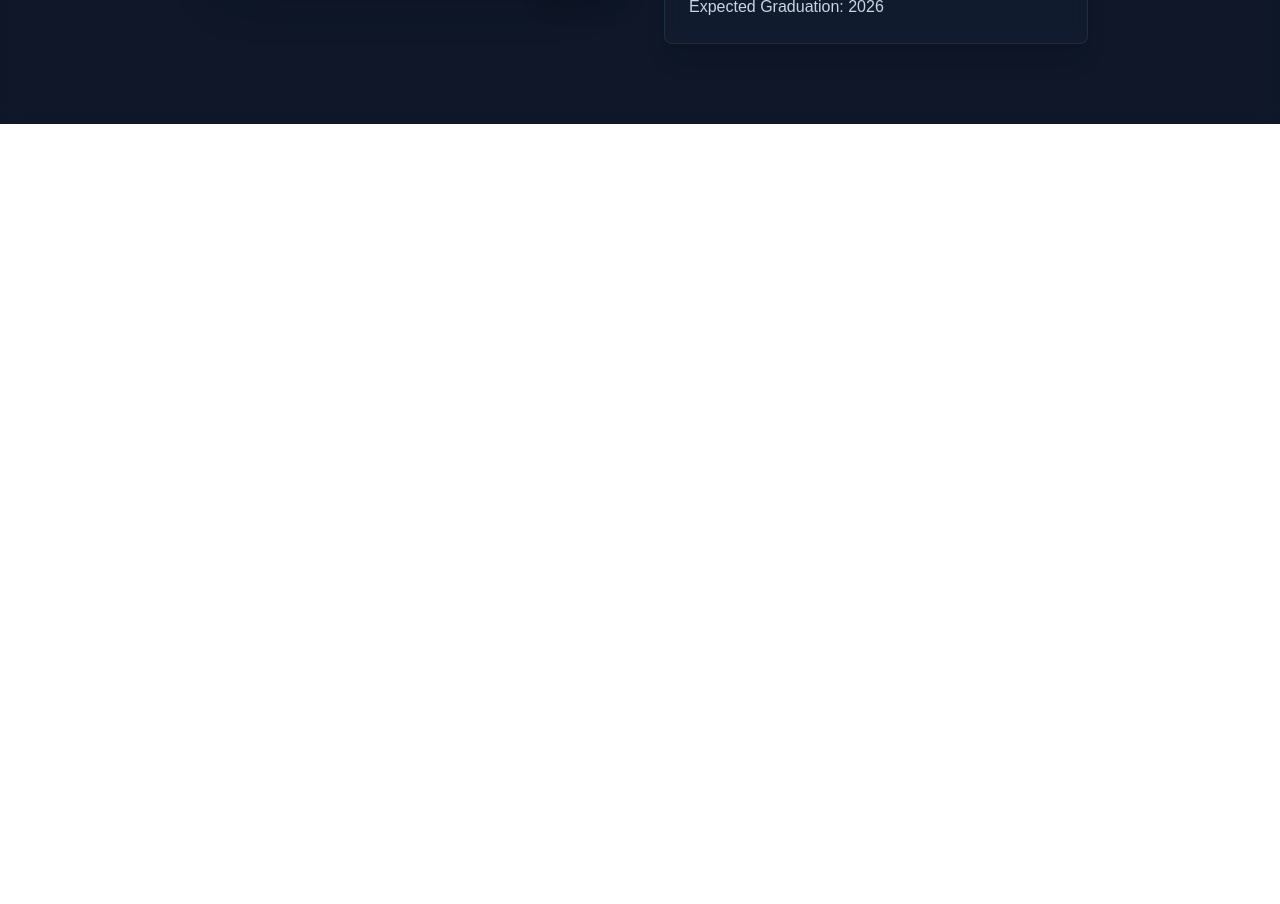
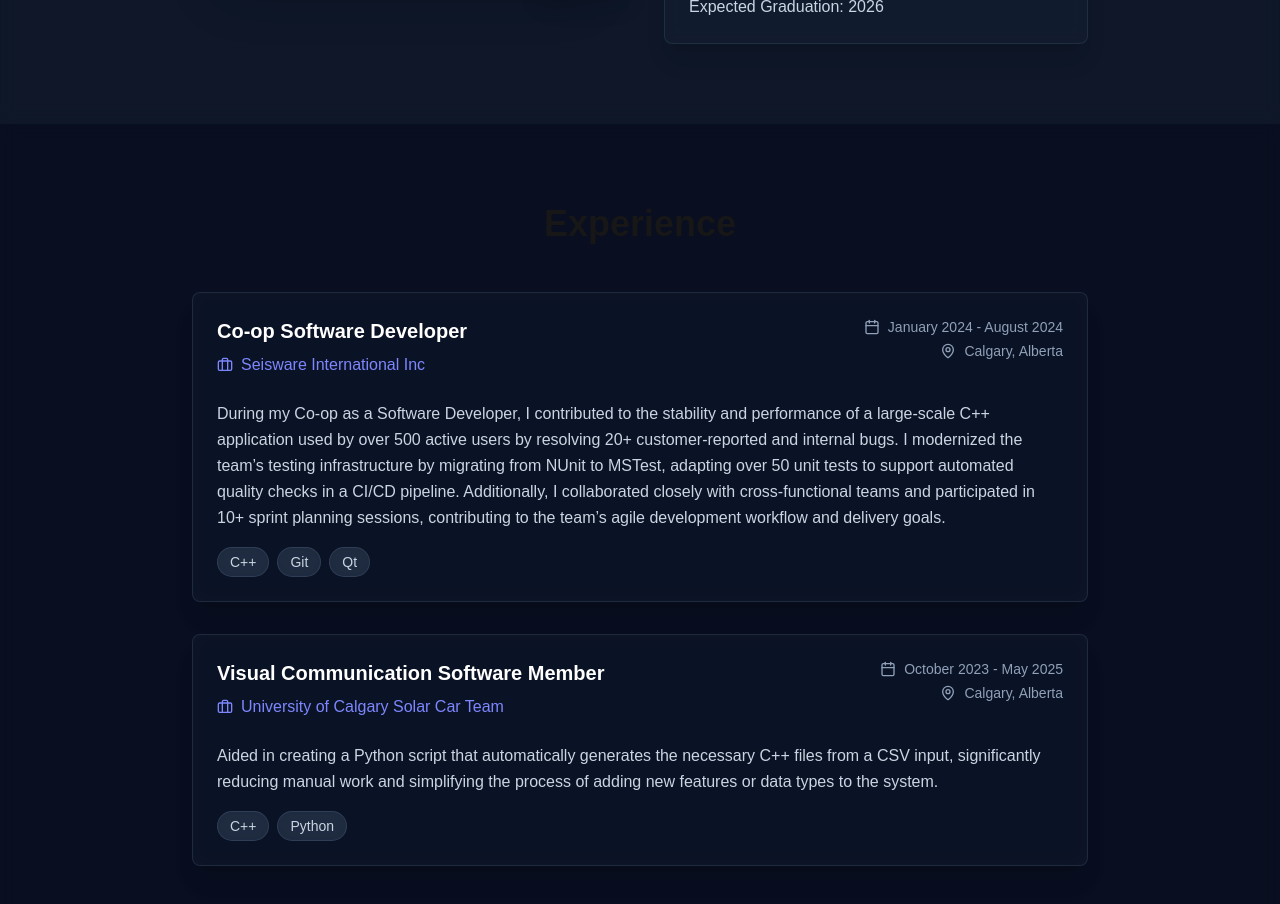
Before and after one commit to jtran217/portfolio, a Next.js app: page / in a window 1280 px wide. Shown: the part 1320-2224 px from the top of the page. Before the commit the page ends 1444 px from the top, so only its background shows below. Built offline with nearby package versions, Linux system fonts and the light colour scheme.

Commit message:
Experience Section done
Signed-off-by: Johnny Tran <jktran1998@gmail.com>

```diff
--- a/src/app/page.tsx
+++ b/src/app/page.tsx
@@ -1,4 +1,5 @@
 import About from "@/components/About";
+import Experience from "@/components/Experience";
 import Header from "@/components/Header";
 import Hero from "@/components/Hero";
 
@@ -8,6 +9,7 @@ export default function Home() {
       <Header />
       <Hero />
       <About />
+      <Experience />
     </div>
   );
 }
--- /dev/null
+++ b/src/components/Experience.tsx
@@ -0,0 +1,69 @@
+import React from "react";
+import { Briefcase, Calendar, MapPin } from "lucide-react";
+import { experiences } from "@/data/experience";
+
+const Experience = () => {
+  return (
+    <section
+      id="experience"
+      className="py-20 px-6 bg-slate-950/50 backdrop-blur-sm"
+    >
+      <div className="container mx-auto max-w-4xl">
+        <h2 className="text-3xl md:text-4xl font-bold text-center mb-12 gradient-text">
+          Experience
+        </h2>
+
+        <div className="space-y-8">
+          {experiences.map((exp) => (
+            <div
+              key={exp.id}
+              className="bg-slate-800/30 rounded-lg p-6 border border-slate-700/50 hover:border-indigo-500/50 transition-all shadow-xl backdrop-blur-sm card-hover"
+            >
+              <div className="flex flex-col md:flex-row md:items-start md:justify-between mb-4">
+                <div className="flex-1">
+                  <h3 className="text-xl font-bold text-white mb-2">
+                    {exp.title}
+                  </h3>
+                  <div className="flex items-center text-indigo-400 mb-2">
+                    <Briefcase className="w-4 h-4 mr-2" />
+                    <span className="font-medium">{exp.company}</span>
+                  </div>
+                </div>
+
+                <div className="flex flex-col md:items-end text-sm text-slate-400 mt-2 md:mt-0">
+                  <div className="flex flex-col md:items-end text-sm text-slate-400 mt-2 md:mt-0">
+                    <div className="flex items-center mb-1">
+                      <Calendar className="w-4 h-4 mr-2" />
+                      <span>{exp.duration}</span>
+                    </div>
+                    <div className="flex items-center">
+                      <MapPin className="w-4 h-4 mr-2" />
+                      <span>{exp.location}</span>
+                    </div>
+                  </div>
+                </div>
+              </div>
+
+              <p className="text-slate-300 mb-4 leading-relaxed">
+                {exp.description}
+              </p>
+
+              <div className="flex flex-wrap gap-2">
+                {exp.technologies.map((tech, index) => (
+                  <span
+                    key={index}
+                    className="px-3 py-1 bg-slate-700/50 text-slate-300 rounded-full text-sm border border-slate-600/50 backdrop-blur-sm"
+                  >
+                    {tech}
+                  </span>
+                ))}
+              </div>
+            </div>
+          ))}
+        </div>
+      </div>
+    </section>
+  );
+};
+
+export default Experience;
--- /dev/null
+++ b/src/data/experience.ts
@@ -0,0 +1,32 @@
+export interface Experience {
+  id: number;
+  title: string;
+  company: string;
+  location: string;
+  duration: string;
+  description: string;
+  technologies: string[];
+}
+
+export const experiences: Experience[] = [
+  {
+    id: 1,
+    title: "Co-op Software Developer",
+    company: "Seisware International Inc",
+    location: "Calgary, Alberta",
+    duration: "January 2024 - August 2024",
+    description:
+      "During my Co-op as a Software Developer, I contributed to the stability and performance of a large-scale C++ application used by over 500 active users by resolving 20+ customer-reported and internal bugs. I modernized the team’s testing infrastructure by migrating from NUnit to MSTest, adapting over 50 unit tests to support automated quality checks in a CI/CD pipeline. Additionally, I collaborated closely with cross-functional teams and participated in 10+ sprint planning sessions, contributing to the team’s agile development workflow and delivery goals.",
+    technologies: ["C++", "Git", "Qt"],
+  },
+  {
+    id: 2,
+    title: "Visual Communication Software Member ",
+    company: "University of Calgary Solar Car Team",
+    location: "Calgary, Alberta",
+    duration: "October 2023 - May 2025",
+    description:
+      "Aided in creating a Python script that automatically generates the necessary C++ files from a CSV input, significantly reducing manual work and simplifying the process of adding new features or data types to the system.",
+    technologies: ["C++", "Python"],
+  },
+];
```
